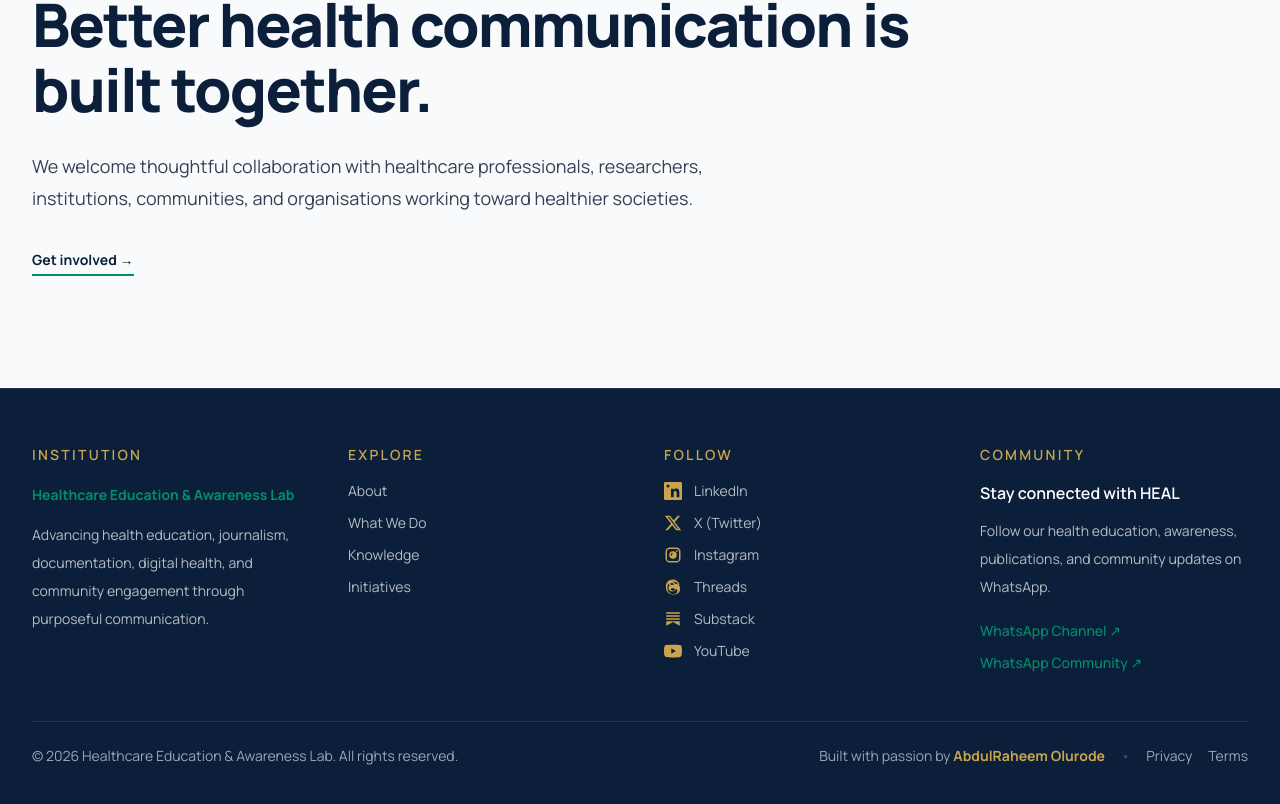
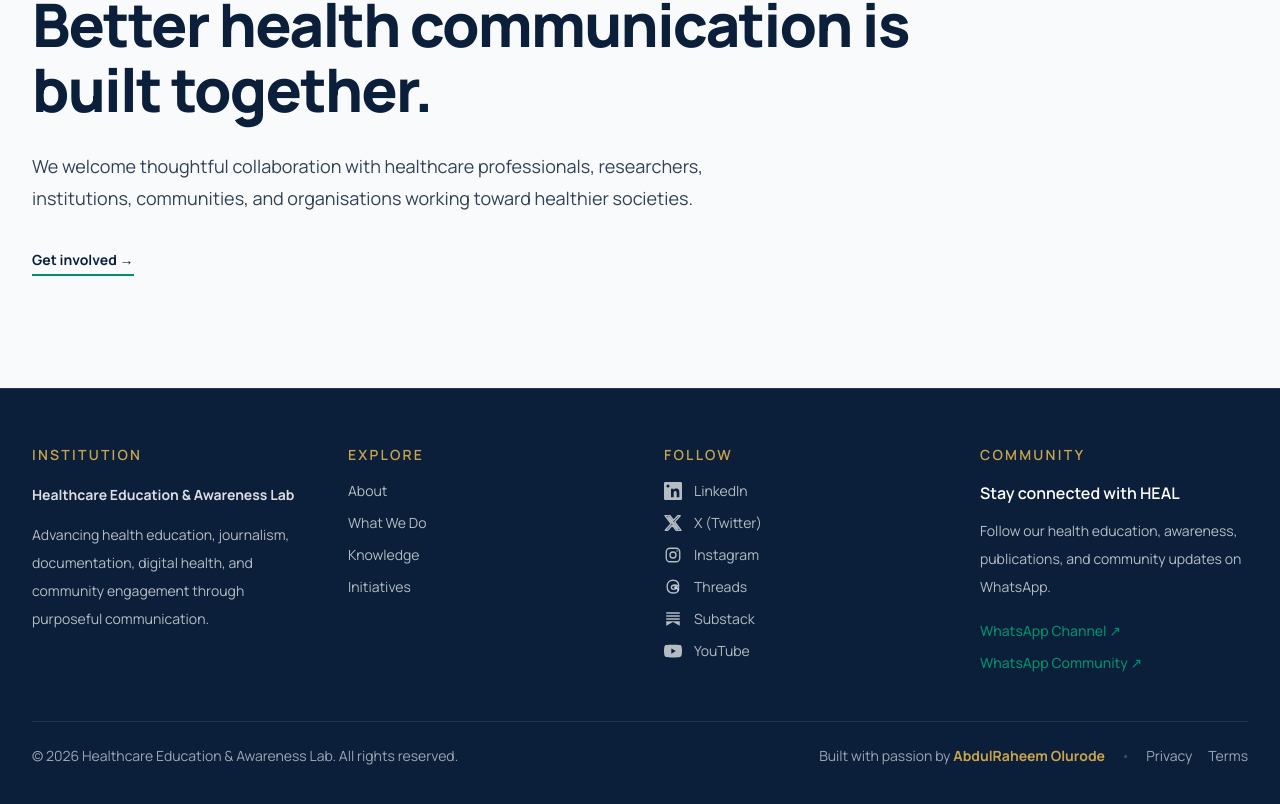
Before and after one commit to HEAL-Community/heal-website, a Next.js app in the folder apps/web/: page /about in a window 1280 px wide. Shown: the part 3952-4756 px from the top of the page. Built offline with nearby package versions, Linux system fonts and the light colour scheme.

Commit message:
Update site-footer.tsx

```diff
--- a/apps/web/components/site-footer.tsx
+++ b/apps/web/components/site-footer.tsx
@@ -55,7 +55,11 @@
   const common = {
     xmlns: "http://www.w3.org/2000/svg",
     viewBox: "0 0 24 24",
-    fill: "currentColor",
+    fill: "none",
+    stroke: "currentColor",
+    strokeWidth: 1.8,
+    strokeLinecap: "round" as const,
+    strokeLinejoin: "round" as const,
     "aria-hidden": true,
     className: "h-[18px] w-[18px] shrink-0",
   };
@@ -63,7 +67,12 @@
   switch (type) {
     case "linkedin":
       return (
-        <svg {...common}>
+        <svg
+          xmlns="http://www.w3.org/2000/svg"
+          viewBox="0 0 24 24"
+          aria-hidden="true"
+          className="h-[18px] w-[18px] shrink-0 fill-current"
+        >
           <path d="M20.45 20.45h-3.55v-5.57c0-1.33-.03-3.04-1.85-3.04-1.85 0-2.14 1.45-2.14 2.94v5.67H9.35V9h3.41v1.56h.05c.47-.9 1.64-1.85 3.37-1.85 3.6 0 4.27 2.37 4.27 5.45v6.29ZM5.34 7.43a2.06 2.06 0 1 1 0-4.12 2.06 2.06 0 0 1 0 4.12ZM3.56 20.45h3.56V9H3.56v11.45ZM22.23 0H1.77C.79 0 0 .77 0 1.73v20.54C0 23.23.79 24 1.77 24h20.46c.98 0 1.77-.77 1.77-1.73V1.73C24 .77 23.21 0 22.23 0Z" />
         </svg>
       );
@@ -78,27 +87,50 @@
     case "instagram":
       return (
         <svg {...common}>
-          <path d="M7.5 2h9A5.5 5.5 0 0 1 22 7.5v9a5.5 5.5 0 0 1-5.5 5.5h-9A5.5 5.5 0 0 1 2 16.5v-9A5.5 5.5 0 0 1 7.5 2Zm0 2A3.5 3.5 0 0 0 4 7.5v9A3.5 3.5 0 0 0 7.5 20h9a3.5 3.5 0 0 0 3.5-3.5v-9A3.5 3.5 0 0 0 16.5 4h-9Zm9.75 1.5a1.25 1.25 0 1 1 0 2.5 1.25 1.25 0 0 1 0-2.5ZM12 7a5 5 0 1 1 0 10 5 5 0 0 1 0-10Zm0 2a3 3 0 1 0 0 6 3 3 0 0 0-3 0Z" />
+          <rect x="3" y="3" width="18" height="18" rx="5" />
+          <circle cx="12" cy="12" r="4" />
+          <circle cx="17.5" cy="6.5" r="1" fill="currentColor" stroke="none" />
         </svg>
       );
 
     case "threads":
       return (
-        <svg {...common}>
-          <path d="M12.186 2C6.36 2 2.5 5.64 2.5 11.73c0 6.42 3.7 10.27 9.72 10.27 5.7 0 9.28-3.05 9.28-7.77 0-4.12-2.62-6.54-6.77-6.54h-.24c-.38-1.72-1.63-2.93-3.94-2.93-2.47 0-4.15 1.37-4.15 3.37 0 1.73 1.27 2.85 3.38 3.15l.38-1.76c-1.14-.17-1.7-.63-1.7-1.38 0-.91.82-1.52 2.04-1.52 1.48 0 2.26.72 2.49 2.27-4.54.1-7.05 1.7-7.05 4.61 0 2.55 2.06 4.35 4.98 4.35 2.57 0 4.42-1.13 5.05-3.17 1.22.49 1.8 1.34 1.8 2.59 0 2.61-2.16 4.16-5.55 4.16-4.68 0-7.57-2.93-7.57-8.68 0-5.29 2.99-8.25 7.53-8.25 3.57 0 5.91 1.58 6.91 4.65l1.83-.65C18.11 3.88 15.77 2 12.186 2Zm-.26 11.57c1.48 0 2.56.65 2.56 1.72 0 1.11-1.01 1.8-2.65 1.8-1.69 0-2.78-.77-2.78-1.94 0-1.04.92-1.58 2.87-1.58Z" />
+        <svg
+          xmlns="http://www.w3.org/2000/svg"
+          viewBox="0 0 24 24"
+          aria-hidden="true"
+          className="h-[18px] w-[18px] shrink-0"
+          fill="none"
+          stroke="currentColor"
+          strokeWidth="1.8"
+          strokeLinecap="round"
+          strokeLinejoin="round"
+        >
+          <path d="M19.7 10.6c-.2-4.8-3-7.6-7.7-7.6-4.8 0-7.8 3-7.8 8.4 0 5.5 2.9 8.6 8 8.6 4.4 0 7.3-2.2 7.3-5.8 0-3.1-2-4.9-5.1-4.9-2.7 0-4.6 1.1-4.6 3.1 0 1.6 1.3 2.7 3.2 2.7 2 0 3.3-.9 3.3-2.4 0-1.6-1.5-2.7-4.1-2.7" />
+          <path d="M14.3 12.7c2.7.2 4.4 1.5 4.4 3.7" />
         </svg>
       );
 
     case "substack":
       return (
-        <svg {...common}>
+        <svg
+          xmlns="http://www.w3.org/2000/svg"
+          viewBox="0 0 24 24"
+          aria-hidden="true"
+          className="h-[18px] w-[18px] shrink-0 fill-current"
+        >
           <path d="M3 3h18v2H3V3Zm0 4h18v2H3V7Zm0 4h18v2H3v-2Zm0 4h18v6l-9-5-9 5v-6Z" />
         </svg>
       );
 
     case "youtube":
       return (
-        <svg {...common}>
+        <svg
+          xmlns="http://www.w3.org/2000/svg"
+          viewBox="0 0 24 24"
+          aria-hidden="true"
+          className="h-[18px] w-[18px] shrink-0 fill-current"
+        >
           <path d="M23.5 6.2a3 3 0 0 0-2.11-2.12C19.52 3.5 12 3.5 12 3.5s-7.52 0-9.39.58A3 3 0 0 0 .5 6.2 31.4 31.4 0 0 0 0 12a31.4 31.4 0 0 0 .5 5.8 3 3 0 0 0 2.11 2.12c1.87.58 9.39.58 9.39.58s7.52 0 9.39-.58a3 3 0 0 0 2.11-2.12A31.4 31.4 0 0 0 24 12a31.4 31.4 0 0 0-.5-5.8ZM9.75 15.5v-7l6 3.5-6 3.5Z" />
         </svg>
       );
@@ -131,7 +163,7 @@
 
             <p
               className="mt-4 max-w-sm text-sm font-bold leading-7"
-              style={{ color: "#008f6b" }}
+              style={{ color: "rgba(255,255,255,0.85)" }}
             >
               Healthcare Education &amp; Awareness Lab
             </p>
@@ -193,13 +225,7 @@
                   className="group flex w-fit items-center gap-3 text-sm transition-colors hover:text-white"
                   style={{ color: "rgba(255,255,255,0.70)" }}
                 >
-                  <span
-                    className="transition-colors group-hover:text-heal-gold"
-                    style={{ color: "#c9a44c" }}
-                  >
-                    <SocialIcon type={link.icon} />
-                  </span>
-
+                  <SocialIcon type={link.icon} />
                   <span>{link.label}</span>
                 </a>
               ))}
```
